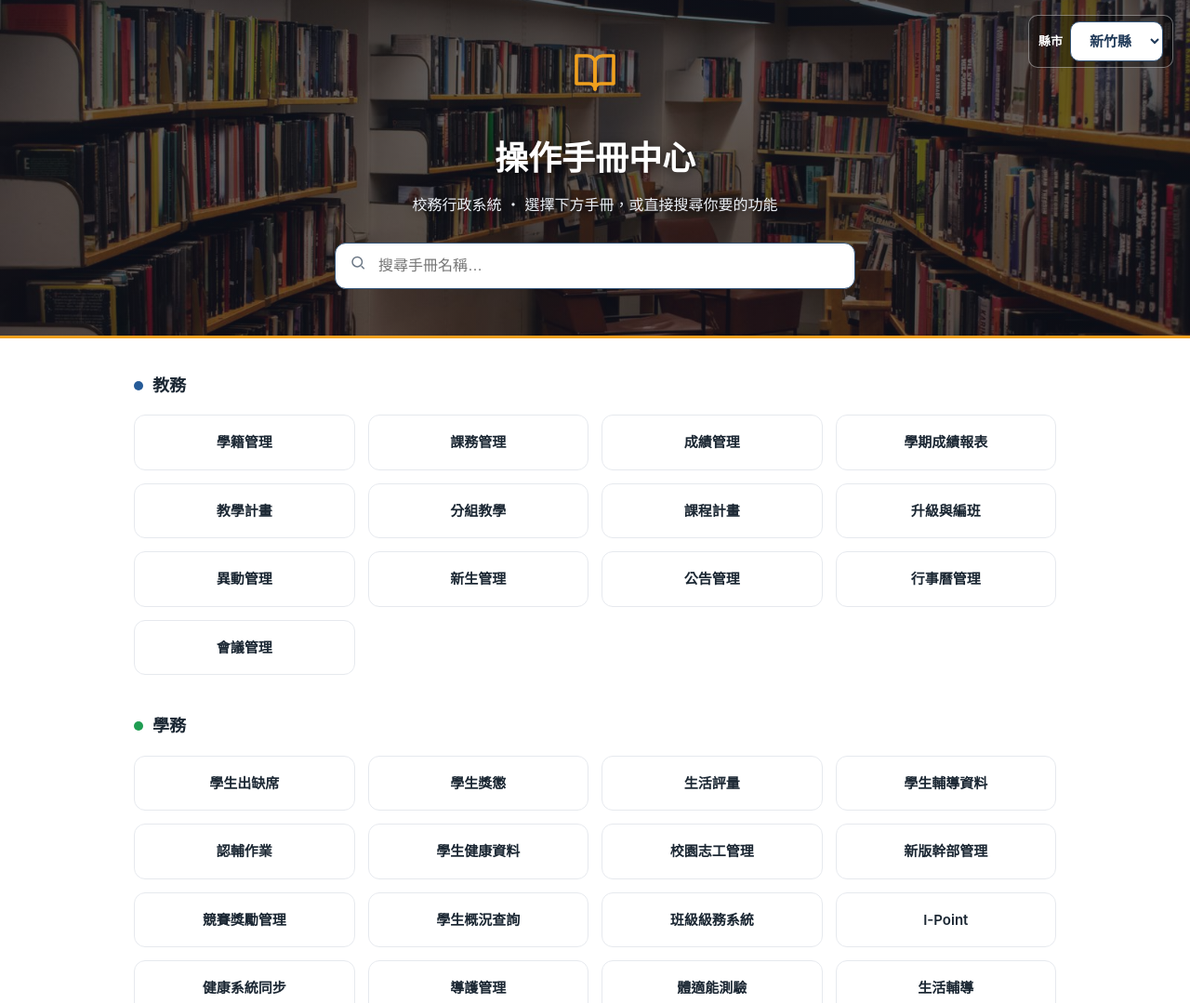
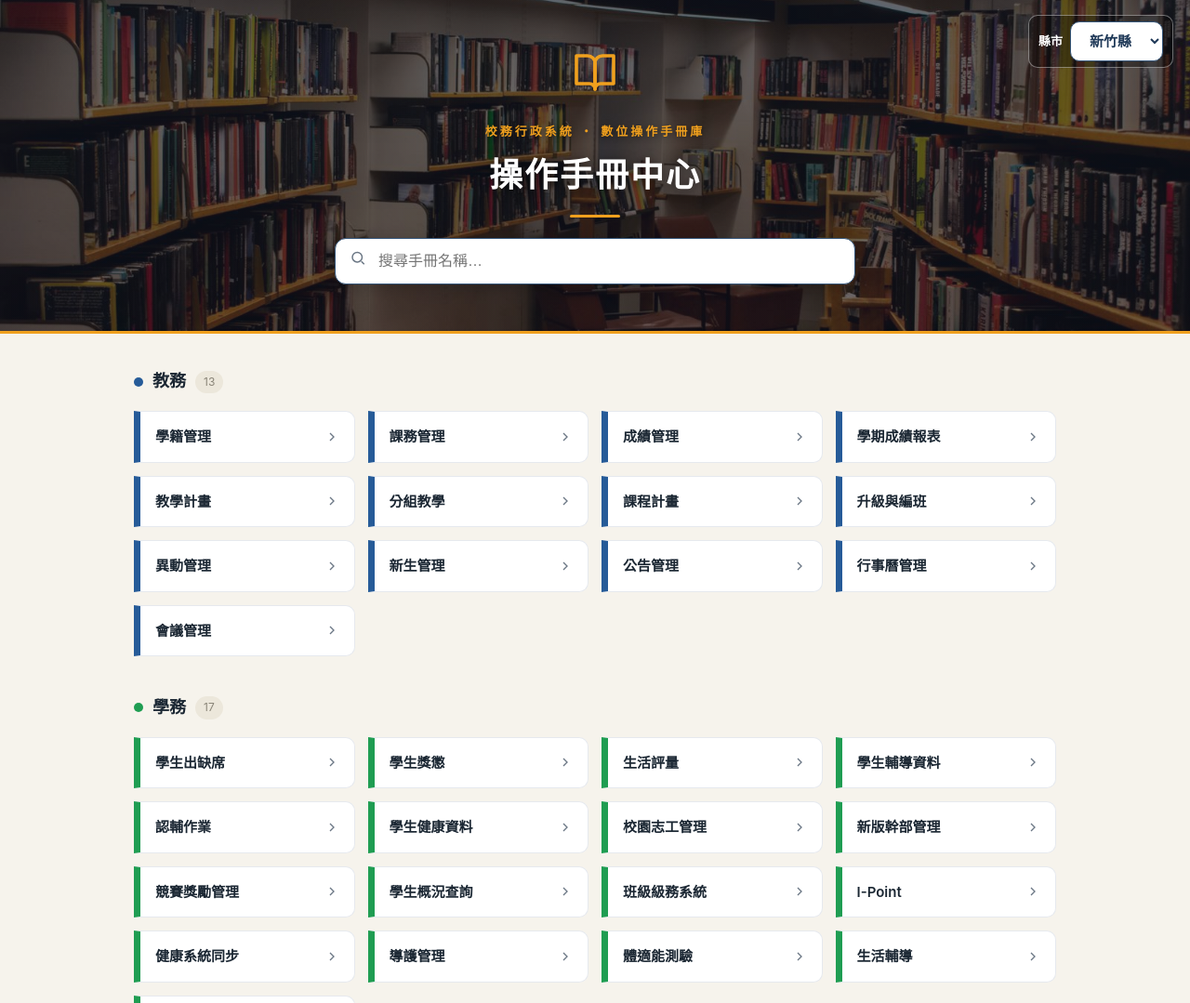
Before and after one commit to allewise999-beep/school-manual, a plain HTML site: page index.html in a window 1280 px wide. Shown: the top 1079 px of the page at 93% size. Drawn offline with nearby package versions, Linux system fonts and the light colour scheme.

Commit message:
Update index.html

```diff
--- a/index.html
+++ b/index.html
@@ -18,16 +18,18 @@ body{font-family:-apple-system,"PingFang TC","Microsoft JhengHei","Segoe UI",san
 a{color:var(--accent);text-decoration:none;}
 
 /* ========== 入口首頁 ========== */
-#home{display:none;}
+#home{display:none;background:#f6f3ec;}
 #home.show{display:block;}
 .hero{position:relative;background:linear-gradient(180deg,rgba(16,22,34,.66),rgba(16,22,34,.60)),url("bg.jpg") center/cover no-repeat;border-bottom:3px solid var(--gold);padding:54px 24px 50px;text-align:center;}
 .hero-logo{height:48px;width:auto;margin:0 0 20px;display:inline-block;}
 .hero .sys{font-size:14px;color:var(--gold);letter-spacing:2px;font-weight:600;}
-.hero h1{font-size:36px;font-weight:800;margin:10px 0 6px;color:#fff;text-shadow:0 2px 12px rgba(0,0,0,.6);}
+.hero h1{font-size:36px;font-weight:800;margin:6px 0 0;color:#fff;text-shadow:0 2px 12px rgba(0,0,0,.6);letter-spacing:2px;}
+.hero-eyebrow{font-size:13px;color:var(--gold);letter-spacing:3px;font-weight:600;margin:0 0 4px;text-shadow:0 1px 6px rgba(0,0,0,.5);}
+.hero-rule{width:54px;height:3px;background:var(--gold);border-radius:2px;margin:12px auto 22px;}
 .hero p{color:#eef2f8;margin:0 0 26px;font-size:16px;text-shadow:0 1px 8px rgba(0,0,0,.55);}
 .home-search{max-width:560px;margin:0 auto;position:relative;}
 .home-search input{width:100%;padding:15px 18px 15px 46px;border:1px solid #345579;border-radius:12px;
-  font-size:16px;outline:none;background:#fff;}
+  font-size:16px;outline:none;background:#fff;box-shadow:0 4px 14px rgba(0,0,0,.15);}
 .home-search input:focus{border-color:var(--gold);}
 .home-search .si{position:absolute;left:16px;top:50%;transform:translateY(-50%);color:var(--muted);}
 .hero-county{position:absolute;top:16px;right:18px;display:flex;align-items:center;gap:8px;z-index:3;background:rgba(0,0,0,.34);border:1px solid rgba(255,255,255,.4);border-radius:10px;padding:6px 10px;}
@@ -42,10 +44,10 @@ a{color:var(--accent);text-decoration:none;}
 .cat-head{display:flex;align-items:center;gap:10px;margin:0 0 16px;}
 .cat-dot{width:10px;height:10px;border-radius:50%;}
 .cat-head h2{font-size:18px;font-weight:700;margin:0;}
-.cat-head .cnt{font-size:13px;color:var(--muted);}
+.cat-head .cnt{font-size:12px;color:#8a8578;background:#ece7db;border-radius:20px;padding:2px 9px;}
 .cards{display:grid;grid-template-columns:repeat(auto-fill,minmax(220px,1fr));gap:14px;}
-.card{display:flex;align-items:center;justify-content:center;text-align:center;gap:10px;
-  padding:16px 18px;border:1px solid var(--line);border-radius:12px;background:#fff;cursor:pointer;transition:.15s;}
+.card{display:flex;align-items:center;justify-content:space-between;text-align:left;gap:10px;
+  padding:14px 16px;border:1px solid var(--line);border-left:7px solid var(--accent);border-radius:0 10px 10px 0;background:#fff;cursor:pointer;transition:.15s;}
 .card:hover{border-color:var(--accent);box-shadow:0 4px 16px rgba(31,57,88,.12);transform:translateY(-2px);}
 .card .ct{font-size:15px;font-weight:600;color:var(--text);}
 .card .cs{font-size:12px;color:var(--muted);margin-top:2px;}
@@ -195,8 +197,9 @@ a{color:var(--accent);text-decoration:none;}
 <section id="home">
   <div class="hero">
     <svg class="hero-logo" viewBox="0 0 24 24" fill="none" stroke="#f0a01e" stroke-width="1.8" stroke-linecap="round" stroke-linejoin="round" aria-label="操作手冊"><path d="M2 3h6a4 4 0 0 1 4 4v14a3 3 0 0 0-3-3H2z"/><path d="M22 3h-6a4 4 0 0 0-4 4v14a3 3 0 0 1 3-3h7z"/></svg>
+    <div class="hero-eyebrow">校務行政系統 ・ 數位操作手冊庫</div>
     <h1>操作手冊中心</h1>
-    <p>校務行政系統 ・ 選擇下方手冊，或直接搜尋你要的功能</p>
+    <div class="hero-rule"></div>
     <div class="hero-county">
       <label for="county-home">縣市</label>
       <select id="county-home" class="county-select"></select>
@@ -235,7 +238,7 @@ a{color:var(--accent);text-decoration:none;}
    手冊清單：要新增手冊時，在這裡加一行即可
    { cat:"分類", title:"顯示名稱", file:"content/檔名.md" }
    ============================================================ */
-const COUNTIES = ["新竹縣"];
+const COUNTIES = ["新竹縣", "花蓮縣"];
 const MANUALS_BY_COUNTY = {
   "新竹縣": [
   { cat: "教務", title: "學籍管理", file: "content/學籍管理.md" },
@@ -304,6 +307,9 @@ const MANUALS_BY_COUNTY = {
   { cat: "系統與其他", title: "登入者紀錄", file: "content/登入者紀錄.md" },
   { cat: "系統與其他", title: "成績複合式查詢", file: "content/成績複合式查詢.md" },
   ],
+  "花蓮縣": [
+  { cat: "人事", title: "智慧差勤管理", file: "content/智慧差勤管理.md" },
+  ],
 };
 const CAT_COLOR = { "教務":"#265b98", "學務":"#1f9d52", "人事":"#c98a00", "系統與其他":"#8b5cf6" };
 let currentCounty = COUNTIES[0];
@@ -363,10 +369,10 @@ function buildHome(filter){
     if(!list.length) return; shown+=list.length;
     const block=document.createElement('div'); block.className='cat-block';
     const color=CAT_COLOR[cat]||'#265b98';
-    block.innerHTML=`<div class="cat-head"><span class="cat-dot" style="background:${color}"></span><h2>${cat}</h2></div>`;
+    block.innerHTML=`<div class="cat-head"><span class="cat-dot" style="background:${color}"></span><h2>${cat}</h2><span class="cnt">${list.length}</span></div>`;
     const grid=document.createElement('div'); grid.className='cards';
     list.forEach(o=>{const c=document.createElement('div');c.className='card';
-      c.innerHTML=`<div class="ct">${o.m.title}</div>`;
+      c.innerHTML=`<div class="ct">${o.m.title}</div>`+ARR; c.style.borderLeftColor=color;
       c.addEventListener('click',()=>{location.hash=mhash(o.m.title);});grid.appendChild(c);});
     block.appendChild(grid); homeWrap.appendChild(block);
   });
```
